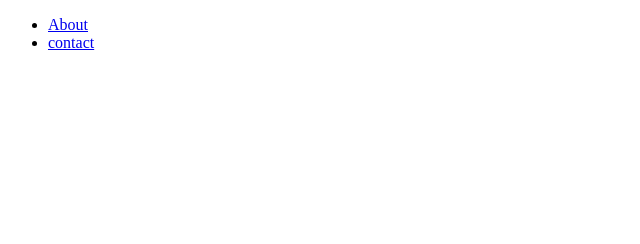
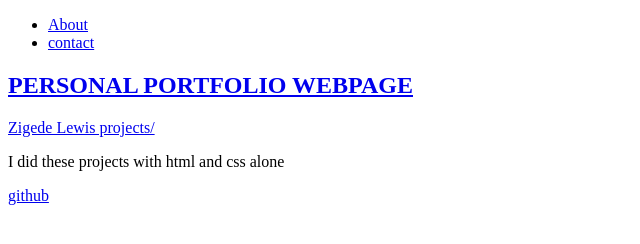
Before and after one commit to ziglewis/LewisAndGerald, a plain HTML site: page index.html in a window 1280 px wide. Shown: the whole page, without its empty margins (0-640 px from the left). Drawn offline with Linux system fonts and the light colour scheme.

Commit message:
Added the body content

```diff
--- a/index.html
+++ b/index.html
@@ -23,6 +23,21 @@
   </navbar>
 
    <body>
+    <section id="welcome-section">
+      <h1 id="top">PERSONAL PORTFOLIO WEBPAGE</h1>
+
+    </section>
+
+<section id="projects">
+<div class="project-tile"> <a href="https://ziglewis.github.io/git_test5/" target="_blank">Zigede Lewis projects/<a></div>
+</section>
+
+<section>
+
+<p id="mid"> I did these projects with html and css alone</p>
+</section>
+
+<link > <a id="profile-link" href="https://github.com/ziglewis" target="_blank">github</link>
 
    </body>
 </html>
```
